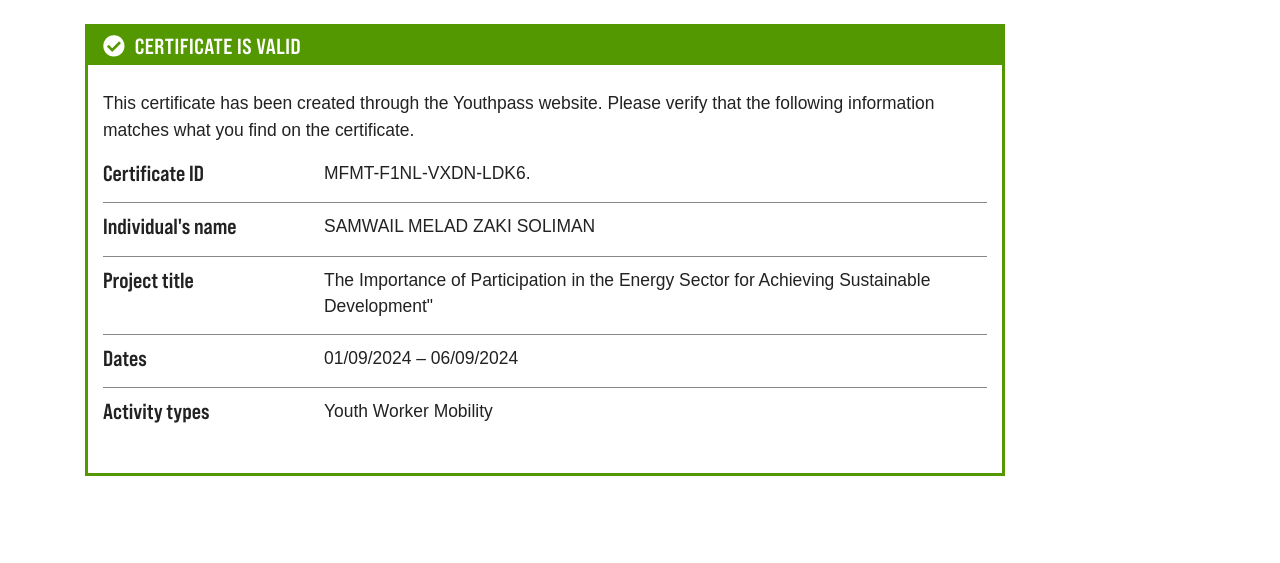
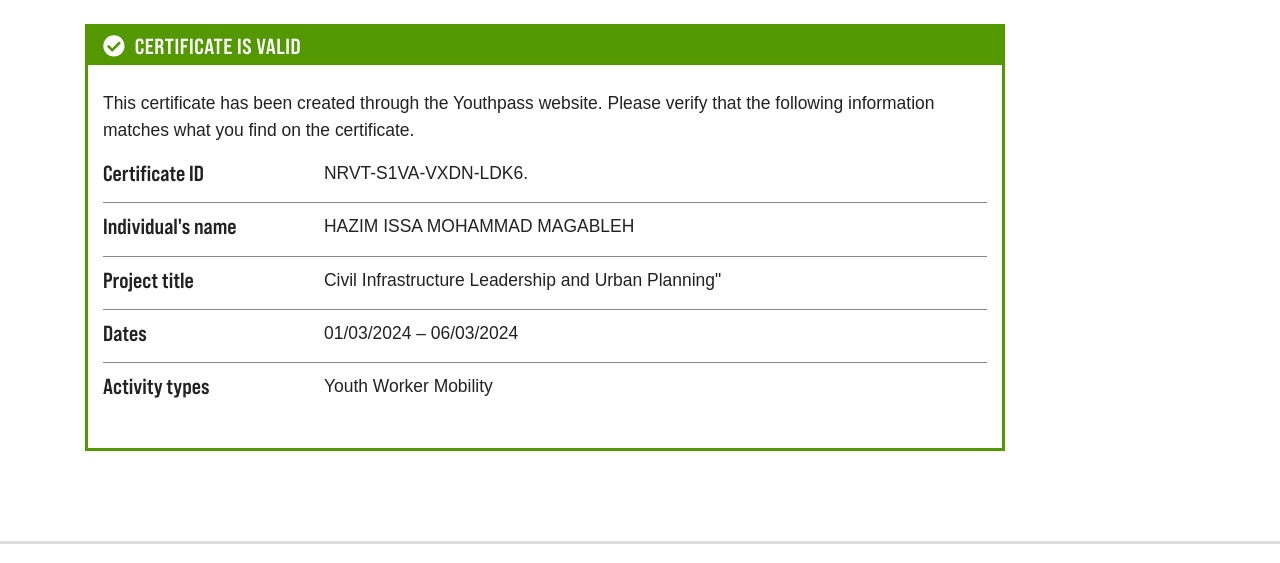
Before and after one commit to youthpass/youthpass, a plain HTML site: page index.html in a window 1280 px wide. Shown: the part 237-800 px from the top of the page. Drawn offline with Linux system fonts and the light colour scheme.

Commit message:
index.html

```diff
--- a/index.html
+++ b/index.html
@@ -180,13 +180,13 @@
  </h2>
  <div class=yp-notification__body>
  <p>This certificate has been created through the Youthpass website. Please verify that the following information matches what you find on the certificate.<dl class=yp-summary-list><dt class=yp-summary-list__key>Certificate ID</dt>
- <dd class=yp-summary-list__value>MFMT-F1NL-VXDN-LDK6.</dd>
+ <dd class=yp-summary-list__value>NRVT-S1VA-VXDN-LDK6.</dd>
  <dd class=yp-summary-list__actions><dt class=yp-summary-list__key>Individual's name</dt>
- <dd class=yp-summary-list__value>SAMWAIL MELAD ZAKI SOLIMAN</dd>
+ <dd class=yp-summary-list__value>HAZIM ISSA MOHAMMAD MAGABLEH</dd>
  <dd class=yp-summary-list__actions><dt class=yp-summary-list__key>Project title</dt>
- <dd class=yp-summary-list__value>The Importance of Participation in the Energy Sector for Achieving Sustainable Development"</dd>
+ <dd class=yp-summary-list__value>Civil Infrastructure Leadership and Urban Planning"</dd>
  <dd class=yp-summary-list__actions><dt class=yp-summary-list__key>Dates</dt>
- <dd class=yp-summary-list__value>01/09/2024 – 06/09/2024</dd>
+ <dd class=yp-summary-list__value>01/03/2024 – 06/03/2024</dd>
  <dd class=yp-summary-list__actions><dt class=yp-summary-list__key>Activity types</dt>
  <dd class=yp-summary-list__value>Youth Worker Mobility</dd>
  <dd class=yp-summary-list__actions></dl>
```
